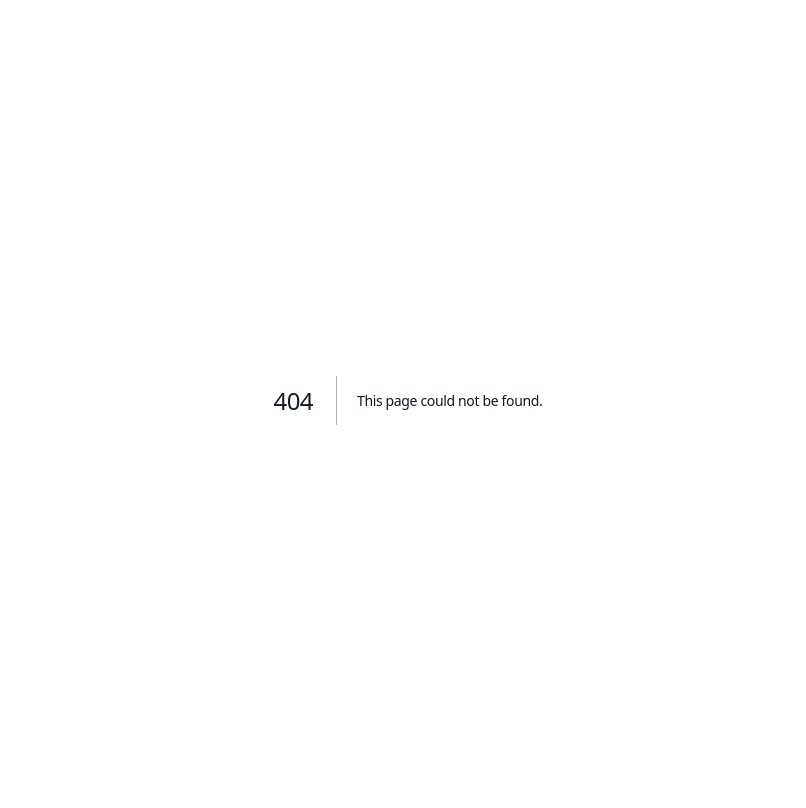
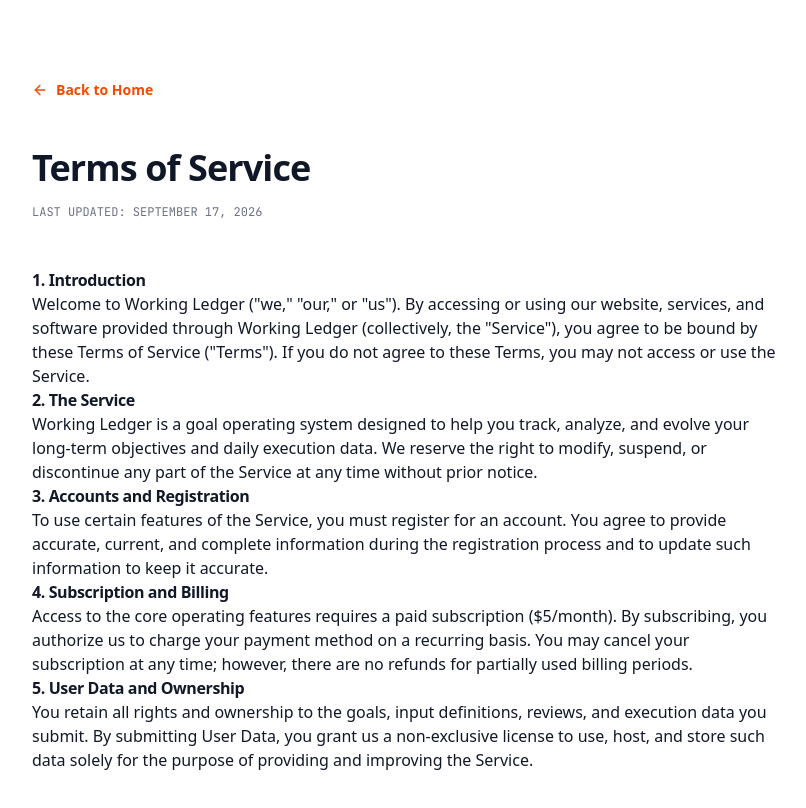
Before and after one commit to scaleupeliteagency-art/Freehold, a Next.js app: page /terms in a window 1280 px wide. Before the commit this address had no page. Shown: the top 808 px of the page, without its empty margins (232-1038 px from the left). Built offline with nearby package versions, Linux system fonts and the light colour scheme; a web font is replaced by a local one.

Commit message:
Add Terms Privacy and Contact pages

```diff
--- /dev/null
+++ b/src/app/contact/page.js
@@ -0,0 +1,40 @@
+"use client";
+
+import React from "react";
+import Link from "next/link";
+import { ArrowLeft, Mail, Twitter } from "lucide-react";
+
+export default function ContactPage() {
+  return (
+    <div className="min-h-screen bg-white text-gray-900 font-sans">
+      <div className="max-w-[800px] mx-auto px-6 py-20">
+        <Link href="/" className="inline-flex items-center text-sm font-bold text-orange-600 hover:text-orange-700 transition-colors mb-12">
+          <ArrowLeft className="w-4 h-4 mr-2" />
+          Back to Home
+        </Link>
+        <h1 className="text-4xl font-extrabold tracking-tight text-gray-900 mb-6">Contact Us</h1>
+        <p className="text-xl text-gray-500 font-medium mb-12 leading-relaxed">
+          Questions about your operating system? Need support with your billing? We're here to help.
+        </p>
+
+        <div className="grid sm:grid-cols-2 gap-8">
+          <a href="mailto:support@workingledger.com" className="bg-gray-50 border border-gray-200 p-8 rounded-xl hover:border-orange-200 hover:shadow-lg transition-all group block">
+            <div className="w-12 h-12 bg-white rounded-lg flex items-center justify-center text-gray-900 shadow-sm mb-6 group-hover:text-orange-600 transition-colors">
+              <Mail className="w-6 h-6" />
+            </div>
+            <h3 className="text-xl font-bold mb-2 text-gray-900">Email Support</h3>
+            <p className="text-gray-500 font-medium">support@workingledger.com</p>
+          </a>
+
+          <a href="#" className="bg-gray-50 border border-gray-200 p-8 rounded-xl hover:border-orange-200 hover:shadow-lg transition-all group block">
+            <div className="w-12 h-12 bg-white rounded-lg flex items-center justify-center text-gray-900 shadow-sm mb-6 group-hover:text-orange-600 transition-colors">
+              <Twitter className="w-6 h-6" />
+            </div>
+            <h3 className="text-xl font-bold mb-2 text-gray-900">Twitter / X</h3>
+            <p className="text-gray-500 font-medium">@workingledger</p>
+          </a>
+        </div>
+      </div>
+    </div>
+  );
+}
--- /dev/null
+++ b/src/app/privacy/page.js
@@ -0,0 +1,32 @@
+"use client";
+
+import React from "react";
+import Link from "next/link";
+import { ArrowLeft } from "lucide-react";
+
+export default function PrivacyPage() {
+  return (
+    <div className="min-h-screen bg-white text-gray-900 font-sans">
+      <div className="max-w-[800px] mx-auto px-6 py-20">
+        <Link href="/" className="inline-flex items-center text-sm font-bold text-orange-600 hover:text-orange-700 transition-colors mb-12">
+          <ArrowLeft className="w-4 h-4 mr-2" />
+          Back to Home
+        </Link>
+        <h1 className="text-4xl font-extrabold tracking-tight text-gray-900 mb-4">Privacy Policy</h1>
+        <p className="text-gray-500 font-mono text-xs mb-12">LAST UPDATED: SEPTEMBER 17, 2026</p>
+        <div className="prose prose-gray max-w-none prose-headings:font-extrabold prose-h2:text-2xl prose-h2:mt-12 prose-h2:mb-4 prose-p:text-gray-600 prose-p:leading-relaxed prose-li:text-gray-600">
+          <h2>1. Information We Collect</h2>
+          <p>We collect information you provide directly to us when you create an account, update your profile, use the Service to log goals and inputs, or communicate with us. This includes your name, email address, payment information, and your proprietary system data.</p>
+          <h2>2. How We Use Your Information</h2>
+          <p>We use the information we collect to operate, maintain, and improve the Service. We also use your data to power the AI investigation features that synthesize insights and correlations specifically for your account. We do not sell your personal data to third parties.</p>
+          <h2>3. Data Security</h2>
+          <p>We implement appropriate technical and organizational measures to protect the security of your personal information. However, please note that no method of transmission over the internet or method of electronic storage is 100% secure.</p>
+          <h2>4. Third-Party Services</h2>
+          <p>We may use third-party service providers (such as Supabase for database hosting and Stripe for payment processing) to facilitate our Service. These third parties have access to your Personal Information only to perform these tasks on our behalf and are obligated not to disclose or use it for any other purpose.</p>
+          <h2>5. Your Rights</h2>
+          <p>You have the right to access, update, or delete the information we have on you. Whenever made possible, you can access, update, or request deletion of your Personal Data directly within your account settings section.</p>
+        </div>
+      </div>
+    </div>
+  );
+}
--- /dev/null
+++ b/src/app/terms/page.js
@@ -0,0 +1,32 @@
+"use client";
+
+import React from "react";
+import Link from "next/link";
+import { ArrowLeft } from "lucide-react";
+
+export default function TermsPage() {
+  return (
+    <div className="min-h-screen bg-white text-gray-900 font-sans">
+      <div className="max-w-[800px] mx-auto px-6 py-20">
+        <Link href="/" className="inline-flex items-center text-sm font-bold text-orange-600 hover:text-orange-700 transition-colors mb-12">
+          <ArrowLeft className="w-4 h-4 mr-2" />
+          Back to Home
+        </Link>
+        <h1 className="text-4xl font-extrabold tracking-tight text-gray-900 mb-4">Terms of Service</h1>
+        <p className="text-gray-500 font-mono text-xs mb-12">LAST UPDATED: SEPTEMBER 17, 2026</p>
+        <div className="prose prose-gray max-w-none prose-headings:font-extrabold prose-h2:text-2xl prose-h2:mt-12 prose-h2:mb-4 prose-p:text-gray-600 prose-p:leading-relaxed prose-li:text-gray-600">
+          <h2>1. Introduction</h2>
+          <p>Welcome to Working Ledger ("we," "our," or "us"). By accessing or using our website, services, and software provided through Working Ledger (collectively, the "Service"), you agree to be bound by these Terms of Service ("Terms"). If you do not agree to these Terms, you may not access or use the Service.</p>
+          <h2>2. The Service</h2>
+          <p>Working Ledger is a goal operating system designed to help you track, analyze, and evolve your long-term objectives and daily execution data. We reserve the right to modify, suspend, or discontinue any part of the Service at any time without prior notice.</p>
+          <h2>3. Accounts and Registration</h2>
+          <p>To use certain features of the Service, you must register for an account. You agree to provide accurate, current, and complete information during the registration process and to update such information to keep it accurate.</p>
+          <h2>4. Subscription and Billing</h2>
+          <p>Access to the core operating features requires a paid subscription ($5/month). By subscribing, you authorize us to charge your payment method on a recurring basis. You may cancel your subscription at any time; however, there are no refunds for partially used billing periods.</p>
+          <h2>5. User Data and Ownership</h2>
+          <p>You retain all rights and ownership to the goals, input definitions, reviews, and execution data you submit. By submitting User Data, you grant us a non-exclusive license to use, host, and store such data solely for the purpose of providing and improving the Service.</p>
+        </div>
+      </div>
+    </div>
+  );
+}
```
